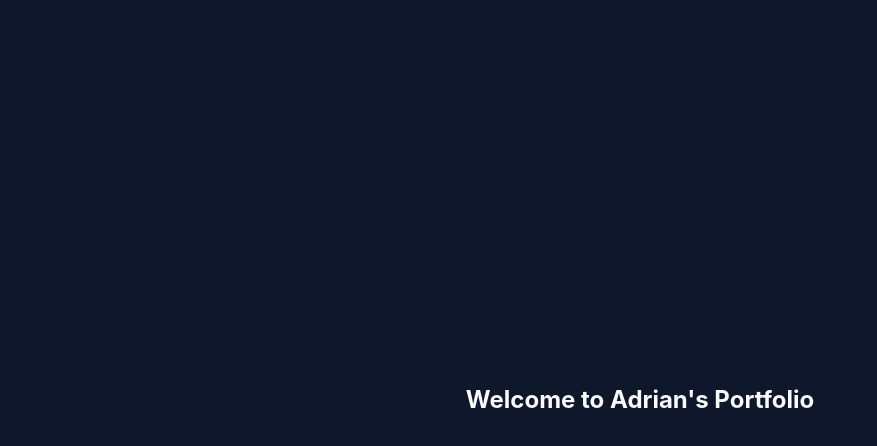
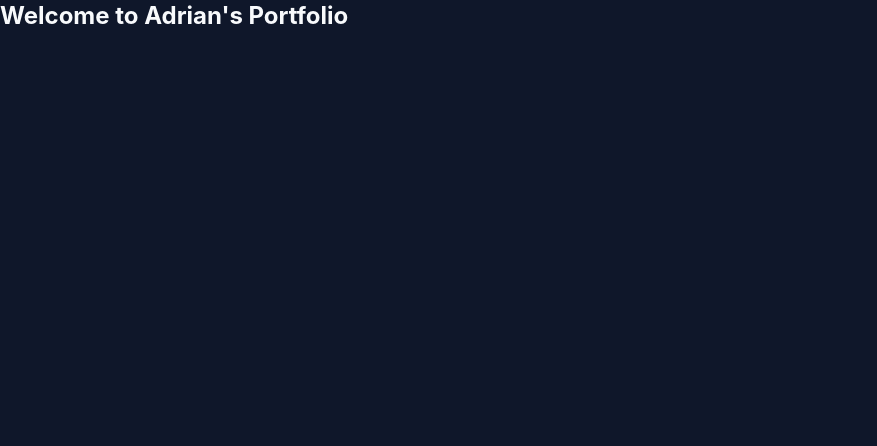
Before and after one commit to Rinpyre/Portfolio, a React (Vite) app: page / in a window 1280 px wide. Shown: the top 446 px of the page, without its empty margins (0-877 px from the left). Built offline with nearby package versions, Linux system fonts and the light colour scheme.

Commit message:
refactor(App): Simplify layout structure by removing unnecessary div wrappers

```diff
--- a/src/App.jsx
+++ b/src/App.jsx
@@ -4,13 +4,11 @@ import { HomePage, NotFoundPage } from '@routes'
 function App() {
     return (
         <BrowserRouter>
-            <div className="app bg-primary flex h-screen w-full">
-                <div className="flex w-full grow items-center justify-center overflow-hidden">
-                    <Routes>
-                        <Route path="/" element={<HomePage />} />
-                        <Route path="*" element={<NotFoundPage />} />
-                    </Routes>
-                </div>
+            <div className="app bg-primary min-h-screen w-full">
+                <Routes>
+                    <Route path="/" element={<HomePage />} />
+                    <Route path="*" element={<NotFoundPage />} />
+                </Routes>
             </div>
         </BrowserRouter>
     )
```
